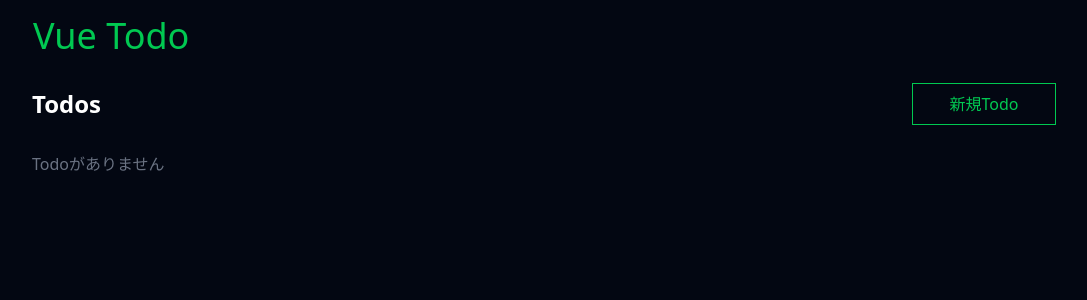
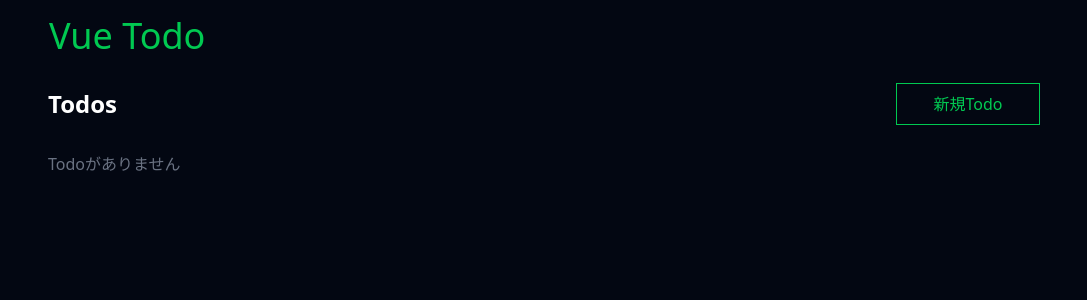
Before and after one commit to FNYukii/VueTodo, a Vue app: page / in a window 1280 px wide. Shown: the top 300 px of the page, without its empty margins (96-1183 px from the left). Built offline with nearby package versions, Linux system fonts and the light colour scheme.

Commit message:
fix: containerのpx修正

```diff
--- a/src/App.vue
+++ b/src/App.vue
@@ -4,7 +4,7 @@ import TopScreen from './screens/TopScreen.vue'
 </script>
 
 <template>
-  <div class="container max-w-[1024px] mx-auto px-4 sm:px-0">
+  <div class="container max-w-[1024px] mx-auto px-4">
     <Header />
     <RouterView />
   </div>
```
